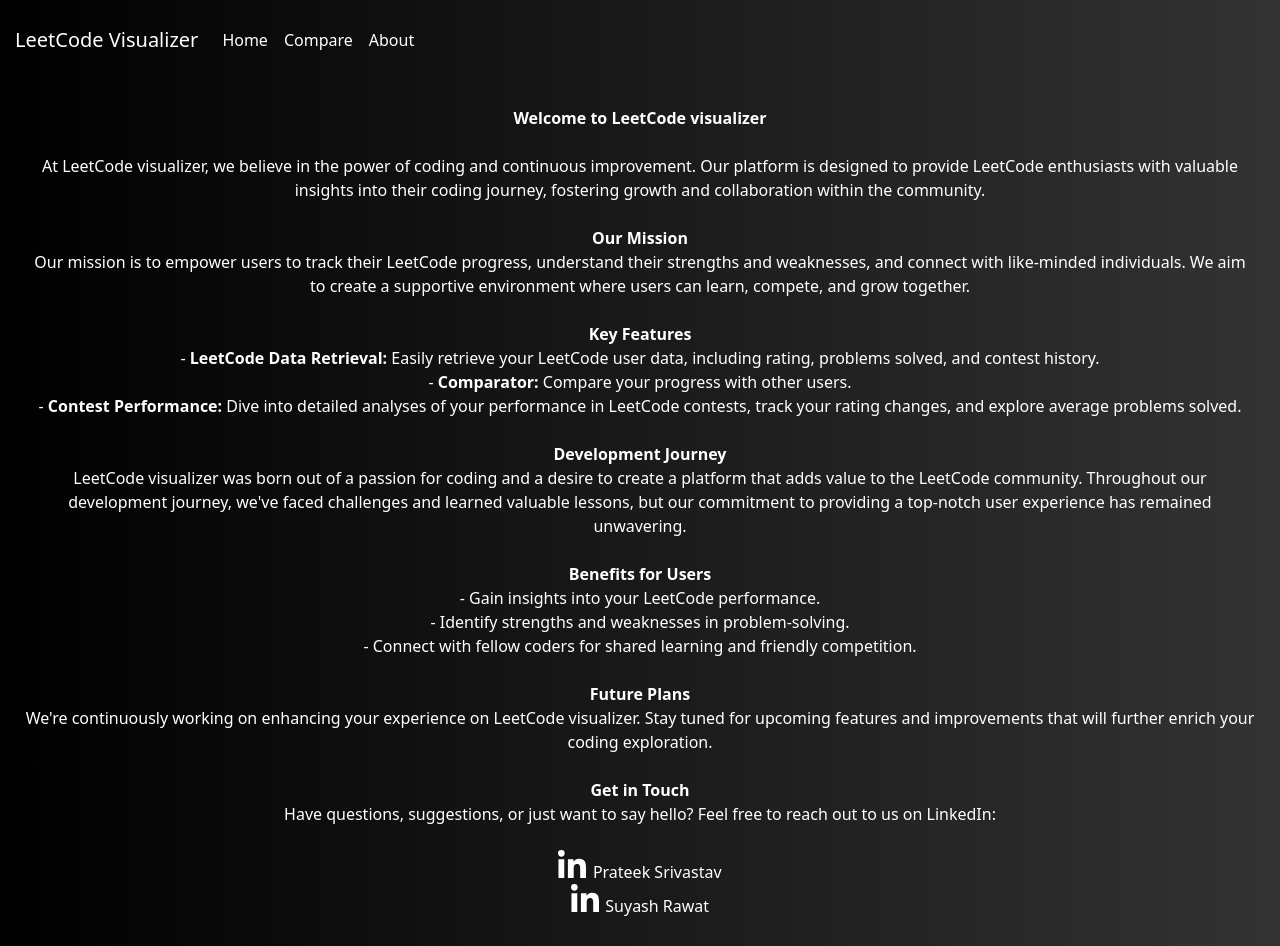
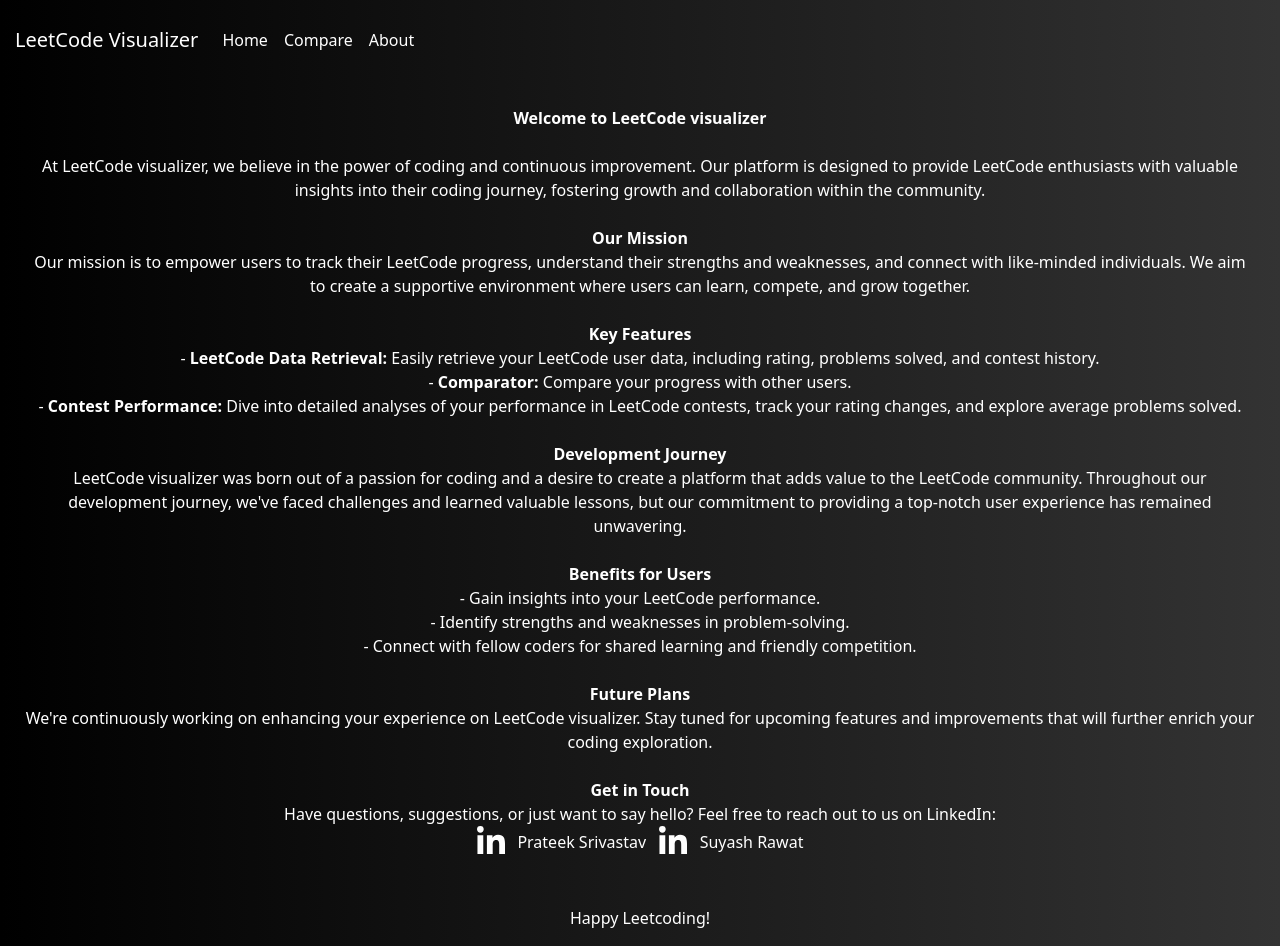
Before and after one commit to prateeksrivastav2/Leetcode_insight, a React (Vite) app: page /about in a window 1280 px wide. Shown: the top 946 px of the page. Built offline with nearby package versions, Linux system fonts and the light colour scheme.

Commit message:
a bit more

```diff
--- a/src/components/About.jsx
+++ b/src/components/About.jsx
@@ -73,36 +73,52 @@
       Have questions, suggestions, or just want to say hello? Feel free to reach
       out to us on LinkedIn:
       <br />
-      <br />
+      <div style={{ display: "flex", gap: "1vw",justifyContent:'center' }}>
+        <div>
           <a
             href="https://www.linkedin.com/in/prateek-srivastav-9131aa21b/"
             target="_blank"
             rel="noopener noreferrer"
-        style={{ textDecoration: "none", color: "white" }}
+            style={{
+              textDecoration: "none",
+              color: "white",
+              display: "flex",
+              alignItems: "center",
+              gap:'1vw'
+            }}
           >
             <FontAwesomeIcon
               className=""
               size="2x"
-          style={{ cursor: "pointer", marginRight: "0.5vw" }}
+              style={{ cursor: "pointer" }}
               icon={faLinkedinIn}
             />
             Prateek Srivastav
           </a>
-      <br />
+        </div>
+        <div>
           <a
             href="https://www.linkedin.com/in/suyash-rawat-547876212/"
             target="_blank"
             rel="noopener noreferrer"
-        style={{ textDecoration: "none", color: "white" }}
+            style={{
+              textDecoration: "none",
+              color: "white",
+              display: "flex",
+              alignItems: "center",
+              gap:'1vw'
+            }}
           >
             <FontAwesomeIcon
               className=""
               size="2x"
-          style={{ cursor: "pointer", marginRight: "0.5vw" }}
+              style={{ cursor: "pointer" }}
               icon={faLinkedinIn}
             />
             Suyash Rawat
           </a>
+        </div>
+      </div>
       <br />
       <br /> Happy Leetcoding!
     </div>
```
Lines whose indentation alone changed are shown as unchanged.
